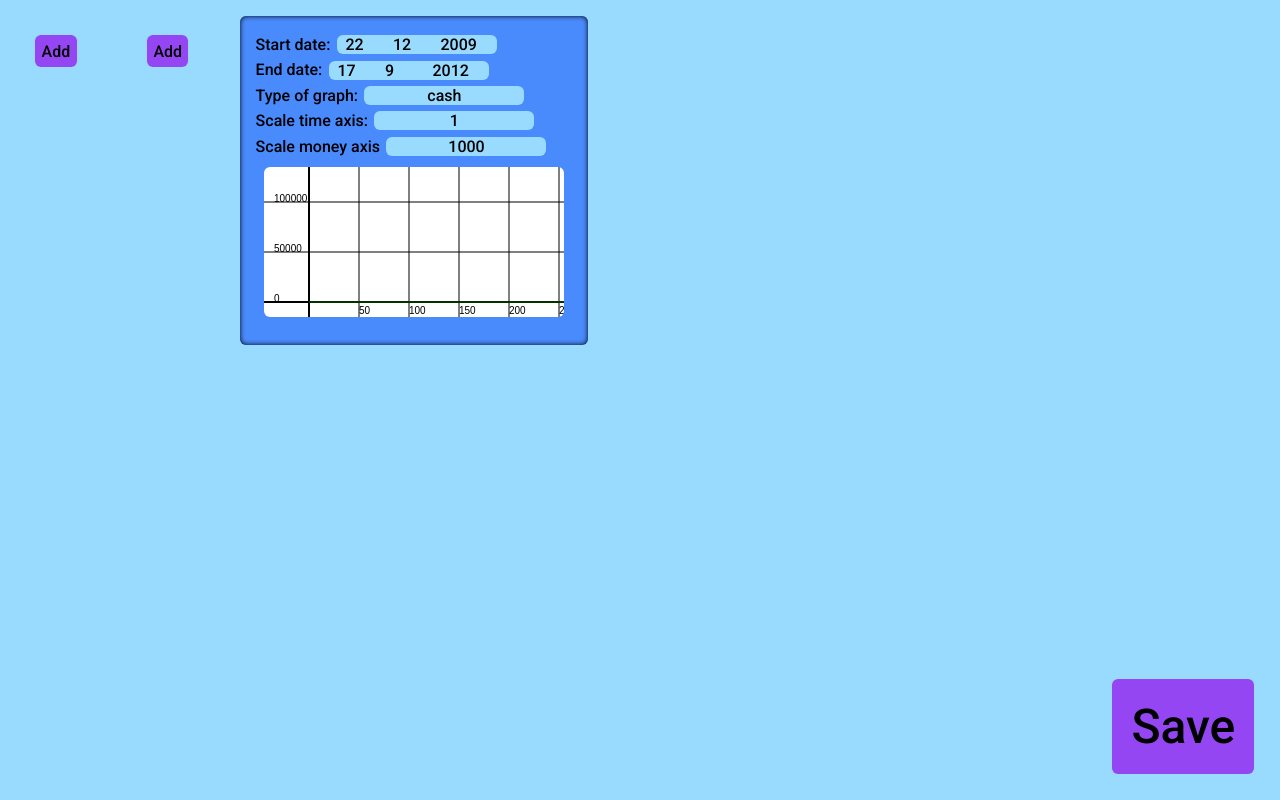
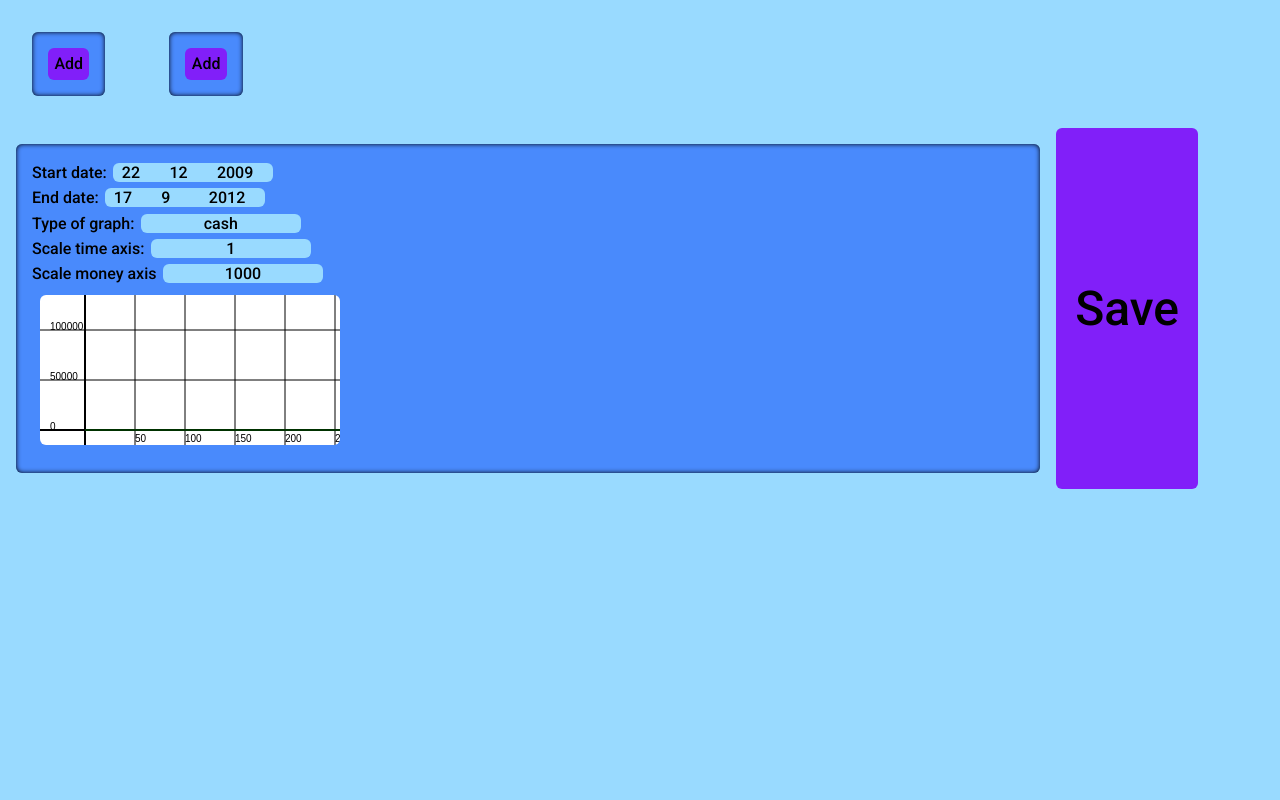
Before and after one commit to maksimPhilippov/finace-calculator, a React (Create React App) app: page / in a window 1280 px wide. Built offline with nearby package versions, Linux system fonts and the light colour scheme.

Commit message:
list menu added

```diff
--- a/src/components/MoneyActionsList.tsx
+++ b/src/components/MoneyActionsList.tsx
@@ -9,12 +9,14 @@ interface MoneyActionsListProp {
 export default function MoneyActionsList(prop: MoneyActionsListProp) {
   return (
     <div className="actions-list">
+      <div className="list-menu">
         <button
           className="regular-button"
           onClick={() => prop.addMoneyAction(prop.workWithActives)}
         >
           Add
         </button>
+      </div>
       {prop.actionsList
         .filter((action) => action.isActive == prop.workWithActives)
         .map((action) => (
--- a/src/index.scss
+++ b/src/index.scss
@@ -12,15 +12,11 @@ body {
 }
 
 .actions-list {
-  margin: 1rem;
   padding: 1rem;
 }
 
 .save-button {
   @include element-border;
-
-  display: fixed;
-  position: absolute;
   bottom: 1rem;
   right: 1rem;
 
@@ -34,7 +30,6 @@ body {
   transition: background-color 0.2s ease-in;
   color: $primary-color;
   padding: 0.4em;
-  margin: 0.2em;
 }
 
 .regular-button:focus {
@@ -55,12 +50,15 @@ body {
 .clickable:hover {
   outline-style: solid;
 }
+.list-menu {
+  @include element-border;
+  @include main-tile;
+  background-color: $neutral-color-500;
+}
 
 .money-action {
   @include element-border;
-  margin: 1rem 0;
   color: $primary-color;
-  padding: 1em;
   line-height: 2em;
 
   @include main-tile;
@@ -144,6 +142,7 @@ body {
 .diagram {
   @include element-border;
   @include main-tile;
+  flex-basis: 80%;
   padding: 1em;
   margin: 1em;
   background-color: $neutral-color-500;
--- a/src/styles/mixins.scss
+++ b/src/styles/mixins.scss
@@ -19,4 +19,6 @@
 
 @mixin main-tile {
   box-shadow: 0px 0px 5px inset black;
+  margin: 1rem;
+  padding: 1rem;
 }
--- a/src/styles/variables.scss
+++ b/src/styles/variables.scss
@@ -16,5 +16,5 @@ $passive-color: #fe5448;
 $primary-color: black;
 
 $secondary-color-300: #bd90f4;
-$secondary-color-500: #9446f2;
+$secondary-color-500: #811ff9;
 $secondary-color-700: #7537bf;
```
Lines whose indentation alone changed are shown as unchanged.
